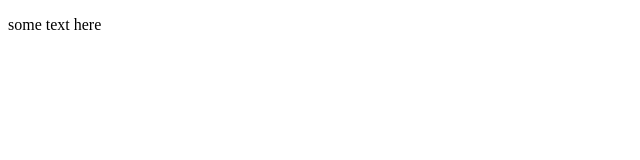
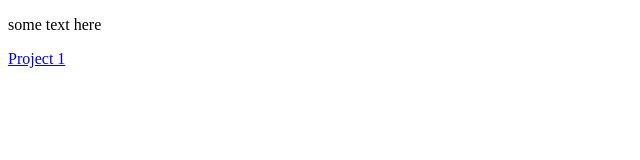
Before and after one commit to Katiekollmer/Katiekollmer.github.io, a plain HTML site: page index.html in a window 1280 px wide. Shown: the full height of the page, 0-640 px from the left. Drawn offline with Linux system fonts and the light colour scheme.

Commit message:
new project

```diff
--- a/index.html
+++ b/index.html
@@ -8,5 +8,6 @@
 </head>
 <body>
     <p>some text here</p>
+    <a href="project.html">Project 1</a>
 </body>
 </html>
```
